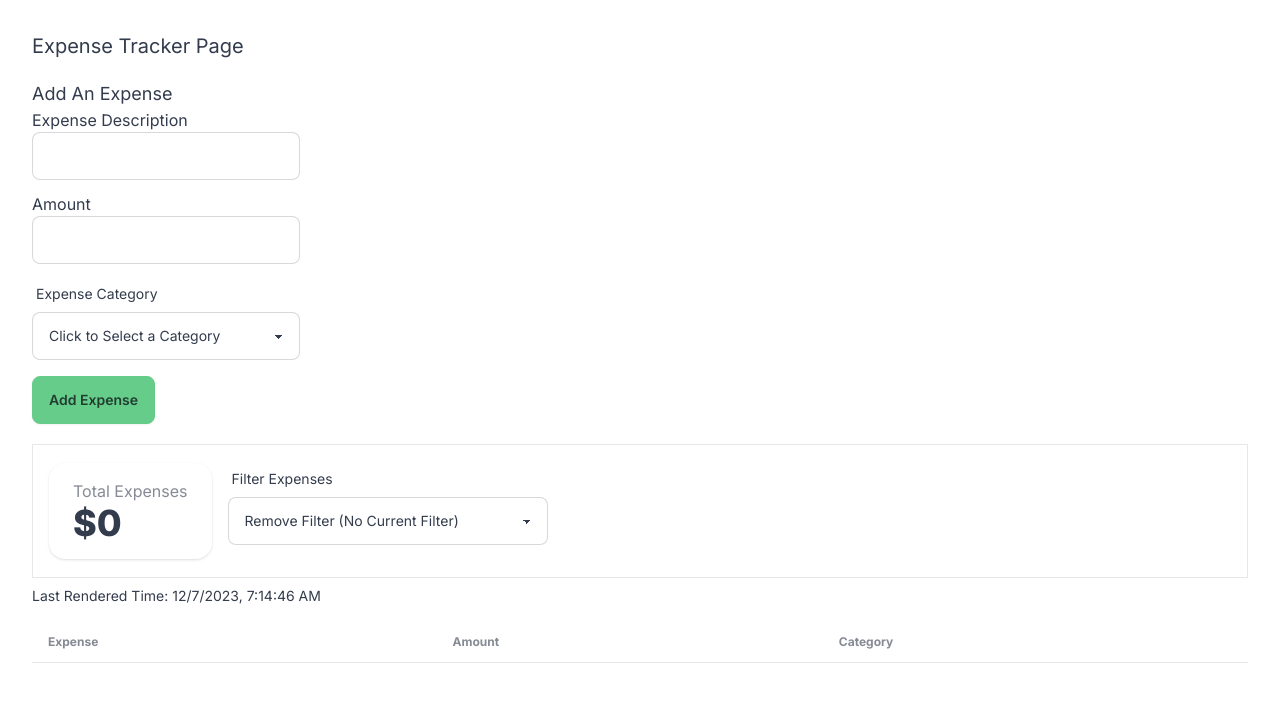
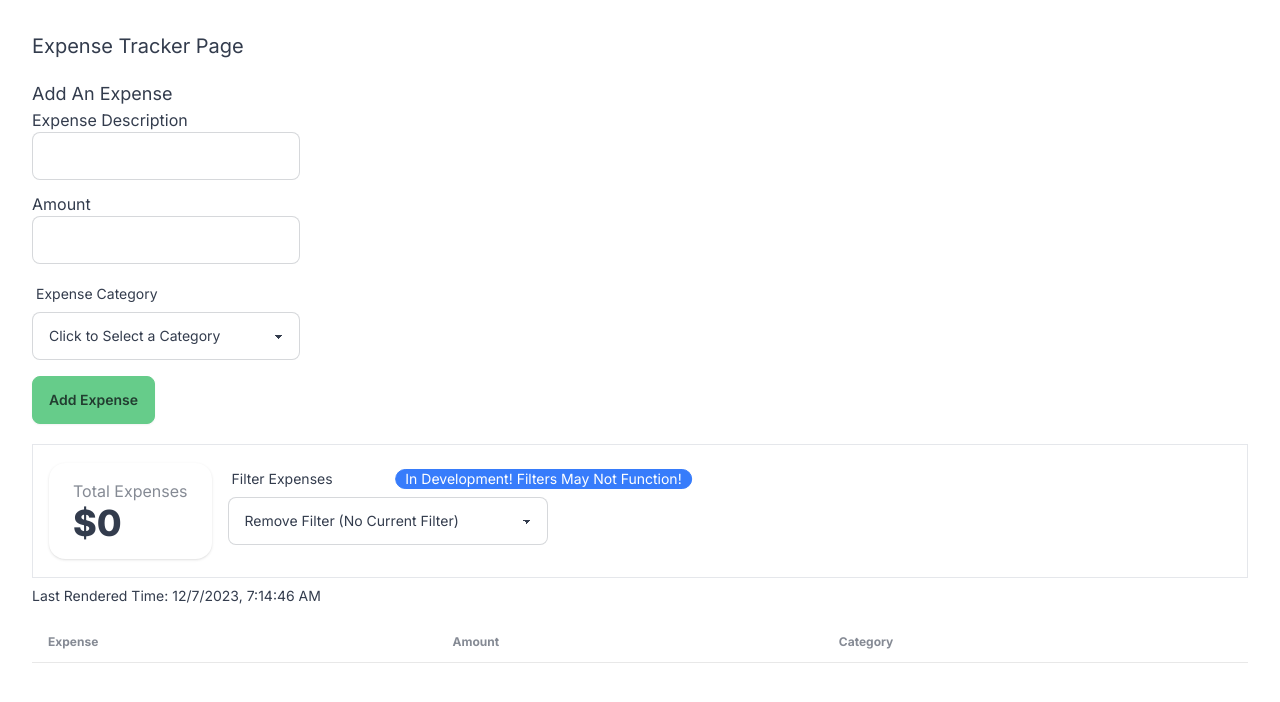
Before and after one commit to tedster827/travel-agency-website, a Next.js app: page /pages/react_showcase/expense_tracker in a window 1280 px wide. Shown: the top 702 px of the page. Built offline with nearby package versions, Linux system fonts and the light colour scheme.

Commit message:
feat(ExpenseTracker): adds developer note

```diff
--- a/src/app/components/ReactShowcase/ExpenseTracker/ExpenseList.tsx
+++ b/src/app/components/ReactShowcase/ExpenseTracker/ExpenseList.tsx
@@ -27,6 +27,11 @@ const ExpenseList = ({ expenseFilters, expenses }: ExpenseListProps) => {
         <label className={"form-control w-full max-w-xs mb-4"}>
           <div className={"label"}>
             <span className={"label-text"}>Filter Expenses</span>
+            <div className="indicator">
+              <span className="indicator-item badge badge-secondary">
+                In Development! Filters May Not Function!
+              </span>
+            </div>
           </div>
           <select
             id={"selectedCategory"}
```
